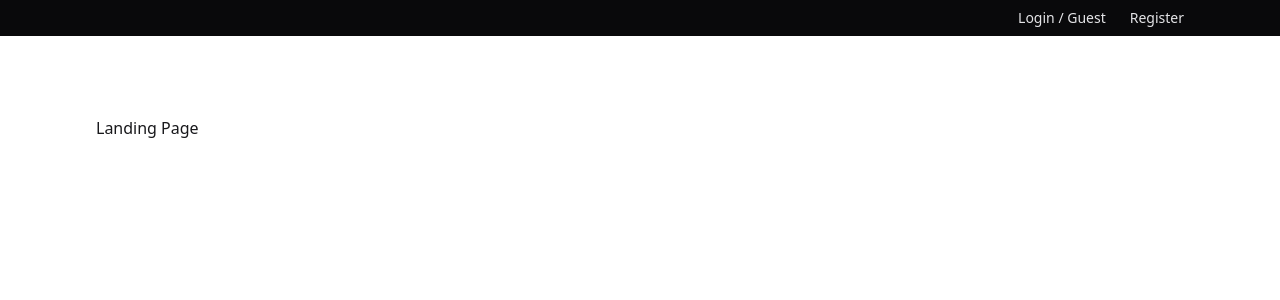
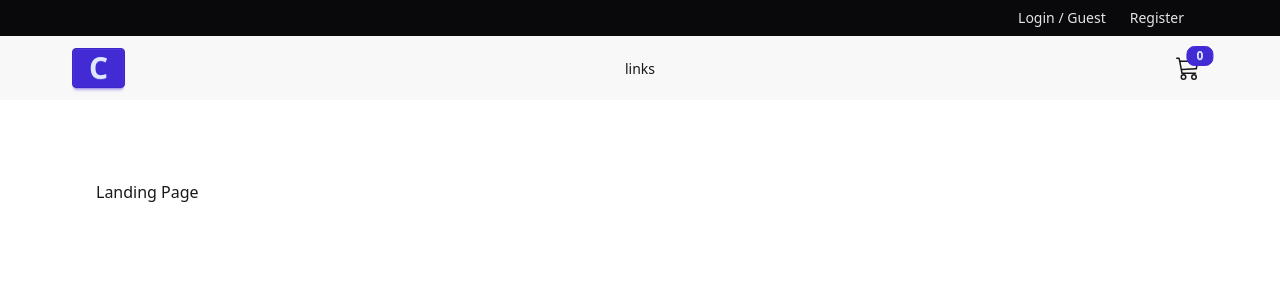
Before and after one commit to omarehab24/comfy-store-react, a React (Vite) app: page / in a window 1280 px wide. Shown: the top 300 px of the page. Built offline with nearby package versions, Linux system fonts and the light colour scheme.

Commit message:
Add navbar component with styling and links

```diff
--- /dev/null
+++ b/src/components/NavBar.jsx
@@ -0,0 +1,42 @@
+import { BsCart3, BsMoonFill, BsSunFill } from 'react-icons/bs'
+import { FaBarsStaggered } from "react-icons/fa6";
+import { NavLink } from 'react-router-dom'
+
+function NavBar() {
+    return (
+        <nav className='bg-base-200'>
+            <div className='navbar align-element'>
+                <div className='navbar-start'>
+                    {/* TITLE */}
+                    <NavLink to="/" className="hidden lg:flex btn btn-primary text-3xl items-center">C</NavLink>
+                    {/* DROPDOWN */}
+                    <div className="dropdown">
+                        <label tabIndex={0} className='btn btn-ghost lg:hidden'>
+                            <FaBarsStaggered className='h-6 w-6' />
+                        </label>
+                        <ul tabIndex={0} className="menu menu-sm dropdown-content mt-3 z-[1] p-2 shadow bg-base-200">
+                            links
+                        </ul>
+                    </div>
+                </div>
+                <div className='navbar-center hidden lg:flex'>
+                    <ul className='menu menu-horizontal'>links</ul>
+                </div>
+                <div className='navbar-end'>
+                    {/* THEME */}
+                    {/* CART */}
+                    <NavLink to="/cart" className="btn btn-ghost btn-circle btn-md ml-4">
+                        <div className="indicator">
+                            <BsCart3 className='h-6 w-6' />
+                            <span className='badge badge-sm badge-primary indicator-item'>
+                                0
+                            </span>
+                        </div>
+                    </NavLink>
+                </div>
+            </div>
+        </nav>
+    )
+}
+
+export default NavBar
--- a/src/components/index.js
+++ b/src/components/index.js
@@ -1,3 +1,4 @@
 export {default as FormInput} from './FormInput';
 export {default as SubmitButton} from './SubmitButton';
 export {default as Header} from './Header';
+export {default as NavBar} from './NavBar';
--- a/src/pages/HomeLayout.jsx
+++ b/src/pages/HomeLayout.jsx
@@ -1,11 +1,12 @@
 // Outlet: Renders the matching child route of a parent route or nothing if no child route matches.
 import { Outlet } from 'react-router-dom';
-import { Header } from '../components';
+import { Header, NavBar } from '../components';
 
 const HomeLayout = () => {
   return (
     <>
       <Header />
+      <NavBar />
       <section className='align-element py-20'>
         <Outlet />
       </section>
```
